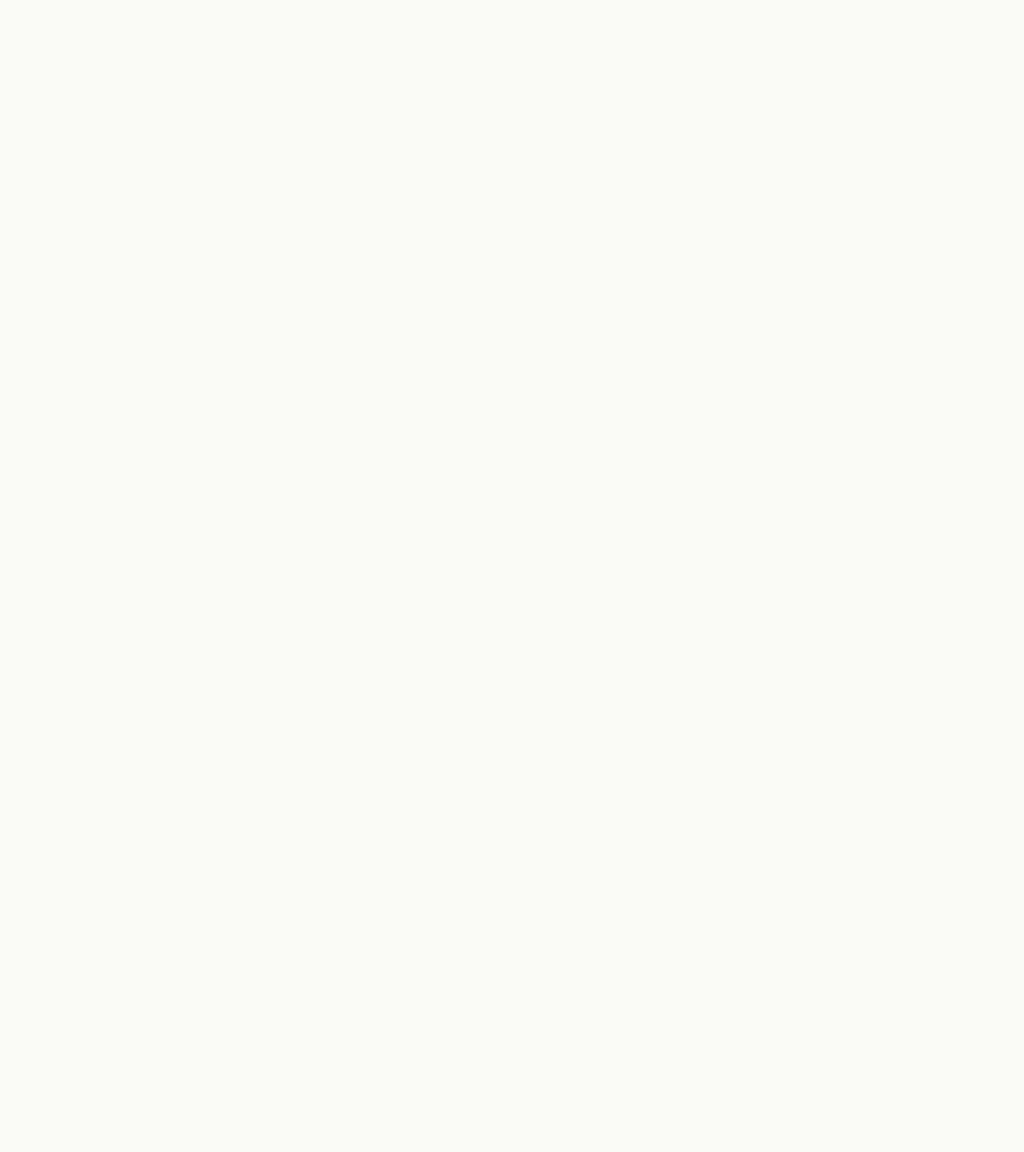
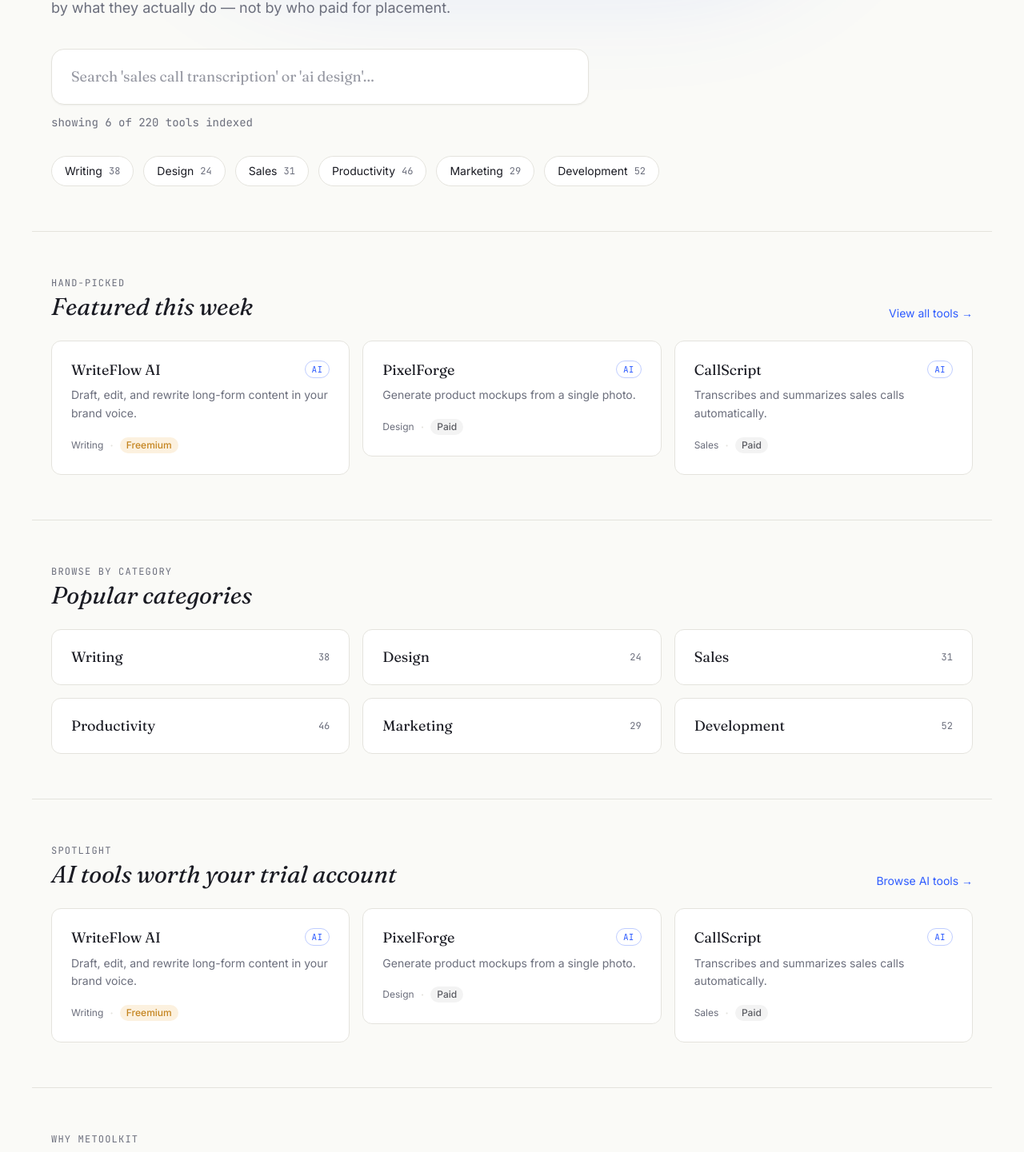
Before and after one commit to coolkishan44/metoolkit, a Next.js app: page / in a window 1280 px wide. Before the commit this address had no page. Shown: the part 415-1856 px from the top of the page at 80% size. Before the commit the page ends 800 px from the top, so only its background shows below. Built offline with nearby package versions, Linux system fonts and the light colour scheme.

Commit message:
Update page.tsx

```diff
--- a/app/page.tsx
+++ b/app/page.tsx
@@ -1,112 +1,106 @@
 import Link from "next/link";
-import { notFound } from "next/navigation";
-import type { Metadata } from "next";
+import Hero from "@/components/Hero";
+import PopularCategories from "@/components/PopularCategories";
+import WhyChooseUs from "@/components/WhyChooseUs";
+import Stats from "@/components/Stats";
+import Testimonials from "@/components/Testimonials";
+import FAQ from "@/components/FAQ";
+import Newsletter from "@/components/Newsletter";
 import ToolCard from "@/components/ToolCard";
-import { tools, getToolBySlug, getRelatedTools } from "@/lib/data";
+import SectionHeading from "@/components/SectionHeading";
+import Reveal from "@/components/Reveal";
+import { tools, blogPosts } from "@/lib/data";
 
-export function generateStaticParams() {
-  return tools.map((t) => ({ slug: t.slug }));
-}
-
-export async function generateMetadata({
-  params
-}: {
-  params: Promise<{ slug: string }>;
-}): Promise<Metadata> {
-  const { slug } = await params;
-  const tool = getToolBySlug(slug);
-  if (!tool) return {};
-  return {
-    title: tool.name,
-    description: tool.tagline
-  };
-}
-
-const pricingStyle: Record<string, string> = {
-  Free: "bg-indigo-soft text-indigo-dark dark:bg-indigo/15 dark:text-indigo",
-  Freemium: "bg-amber-soft text-amber-dark dark:bg-amber/15 dark:text-amber",
-  Paid: "bg-ink/5 text-ink/70 dark:bg-white/10 dark:text-white/70"
-};
-
-export default async function ToolDetailPage({
-  params
-}: {
-  params: Promise<{ slug: string }>;
-}) {
-  const { slug } = await params;
-  const tool = getToolBySlug(slug);
-  if (!tool) notFound();
-
-  const related = getRelatedTools(tool);
+export default function HomePage() {
+  const featured = tools.filter((t) => t.featured);
+  const aiTools = tools.filter((t) => t.isAI).slice(0, 3);
 
   return (
-    <div className="max-w-content mx-auto px-6 py-14">
-      <Link href="/tools" className="text-sm text-muted hover:text-indigo transition-colors">
-        ← All tools
-      </Link>
+    <>
+      <Hero />
 
-      <div className="mt-6 flex flex-wrap items-start justify-between gap-6">
-        <div className="max-w-2xl">
-          <div className="flex items-center gap-3 mb-3">
-            <h1 className="font-display text-3xl md:text-4xl text-ink dark:text-white">{tool.name}</h1>
-            {tool.isAI && (
-              <span className="text-[11px] font-mono uppercase tracking-wide text-indigo border border-indigo/30 rounded-full px-2 py-0.5">
-                AI
-              </span>
-            )}
-          </div>
-          <p className="text-lg text-muted leading-relaxed">{tool.tagline}</p>
+      {/* Featured tools */}
+      <section className="max-w-content mx-auto px-6 py-14 hairline">
+        <Reveal>
+          <SectionHeading
+            eyebrow="Hand-picked"
+            title="Featured this week"
+            action={
+              <Link href="/tools" className="text-sm text-indigo hover:underline">
+                View all tools →
+              </Link>
+            }
+          />
+        </Reveal>
+        <div className="grid sm:grid-cols-2 lg:grid-cols-3 gap-4">
+          {featured.map((tool, i) => (
+            <Reveal key={tool.slug} delay={((i % 4) + 1) as 1 | 2 | 3 | 4}>
+              <ToolCard tool={tool} />
+            </Reveal>
+          ))}
         </div>
+      </section>
 
-        <a
-          href={tool.website}
-          target="_blank"
-          rel="noopener noreferrer"
-          className="shrink-0 text-sm font-medium bg-ink text-paper dark:bg-white dark:text-ink px-5 py-3 rounded-full hover:bg-indigo dark:hover:bg-indigo dark:hover:text-white transition-colors"
-        >
-          Visit {tool.name} →
-        </a>
-      </div>
+      <PopularCategories />
 
-      <div className="mt-6 flex items-center gap-2">
-        <span className="text-sm text-muted">{tool.category}</span>
-        <span className="text-line">·</span>
-        <span className={`text-xs font-medium rounded-full px-2 py-0.5 ${pricingStyle[tool.pricing]}`}>
-          {tool.pricing}
-        </span>
-      </div>
+      {/* AI tools spotlight */}
+      <section className="max-w-content mx-auto px-6 py-14 hairline">
+        <Reveal>
+          <SectionHeading
+            eyebrow="Spotlight"
+            title="AI tools worth your trial account"
+            action={
+              <Link href="/ai-tools" className="text-sm text-indigo hover:underline">
+                Browse AI tools →
+              </Link>
+            }
+          />
+        </Reveal>
+        <div className="grid sm:grid-cols-2 lg:grid-cols-3 gap-4">
+          {aiTools.map((tool, i) => (
+            <Reveal key={tool.slug} delay={((i % 4) + 1) as 1 | 2 | 3 | 4}>
+              <ToolCard tool={tool} />
+            </Reveal>
+          ))}
+        </div>
+      </section>
 
-      <div className="mt-10 grid md:grid-cols-3 gap-10 hairline pt-10">
-        <div className="md:col-span-2">
-          <h2 className="font-display text-xl italic mb-3 text-ink dark:text-white">About</h2>
-          <p className="text-ink/80 dark:text-white/80 leading-relaxed">{tool.description}</p>
+      <WhyChooseUs />
+      <Stats />
+      <Testimonials />
+      <FAQ />
+
+      {/* Blog strip */}
+      <section className="max-w-content mx-auto px-6 py-14 hairline">
+        <Reveal>
+          <SectionHeading
+            eyebrow="From the index"
+            title="Comparisons and field notes"
+            action={
+              <Link href="/blog" className="text-sm text-indigo hover:underline">
+                Read the blog →
+              </Link>
+            }
+          />
+        </Reveal>
+        <div className="grid md:grid-cols-3 gap-6">
+          {blogPosts.map((post, i) => (
+            <Reveal key={post.slug} delay={((i % 4) + 1) as 1 | 2 | 3 | 4}>
+              <Link href={`/blog/${post.slug}`} className="group block">
+                <p className="text-xs font-mono text-muted tabular mb-2">
+                  {post.date} · {post.readMinutes} min read
+                </p>
+                <h3 className="font-display text-lg leading-snug text-ink dark:text-white group-hover:text-indigo transition-colors mb-2">
+                  {post.title}
+                </h3>
+                <p className="text-sm text-muted leading-relaxed">{post.excerpt}</p>
+              </Link>
+            </Reveal>
+          ))}
         </div>
+      </section>
 
-        <div>
-          <h2 className="font-display text-xl italic mb-3 text-ink dark:text-white">Features</h2>
-          <ul className="space-y-2">
-            {tool.features.map((f) => (
-              <li key={f} className="text-sm text-ink/80 dark:text-white/80 flex gap-2">
-                <span className="text-indigo">·</span>
-                {f}
-              </li>
-            ))}
-          </ul>
-        </div>
-      </div>
-
-      {related.length > 0 && (
-        <div className="mt-14 hairline pt-10">
-          <h2 className="font-display text-2xl italic mb-6 text-ink dark:text-white">
-            More in {tool.category}
-          </h2>
-          <div className="grid sm:grid-cols-2 lg:grid-cols-3 gap-4">
-            {related.map((t) => (
-              <ToolCard key={t.slug} tool={t} />
-            ))}
-          </div>
-        </div>
-      )}
-    </div>
+      <Newsletter />
+    </>
   );
 }
```
